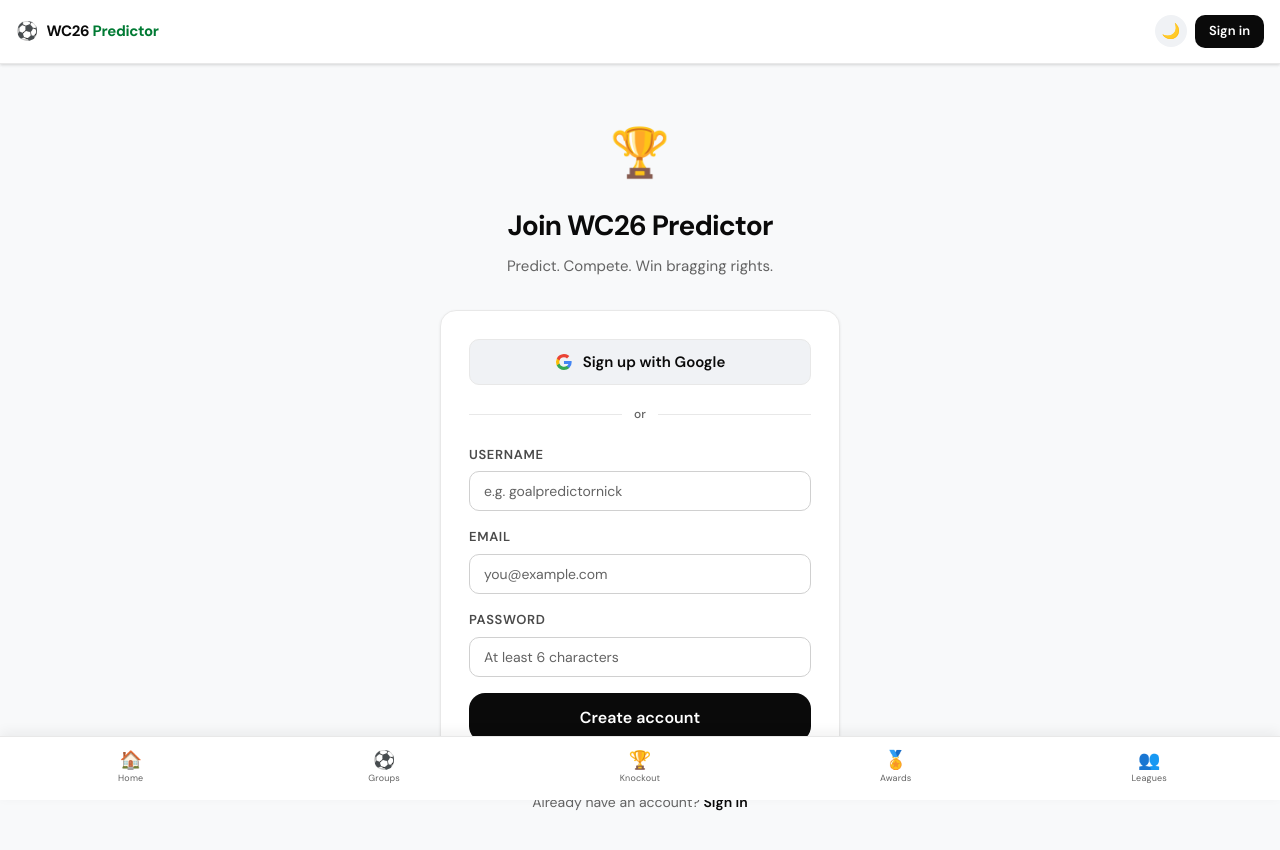
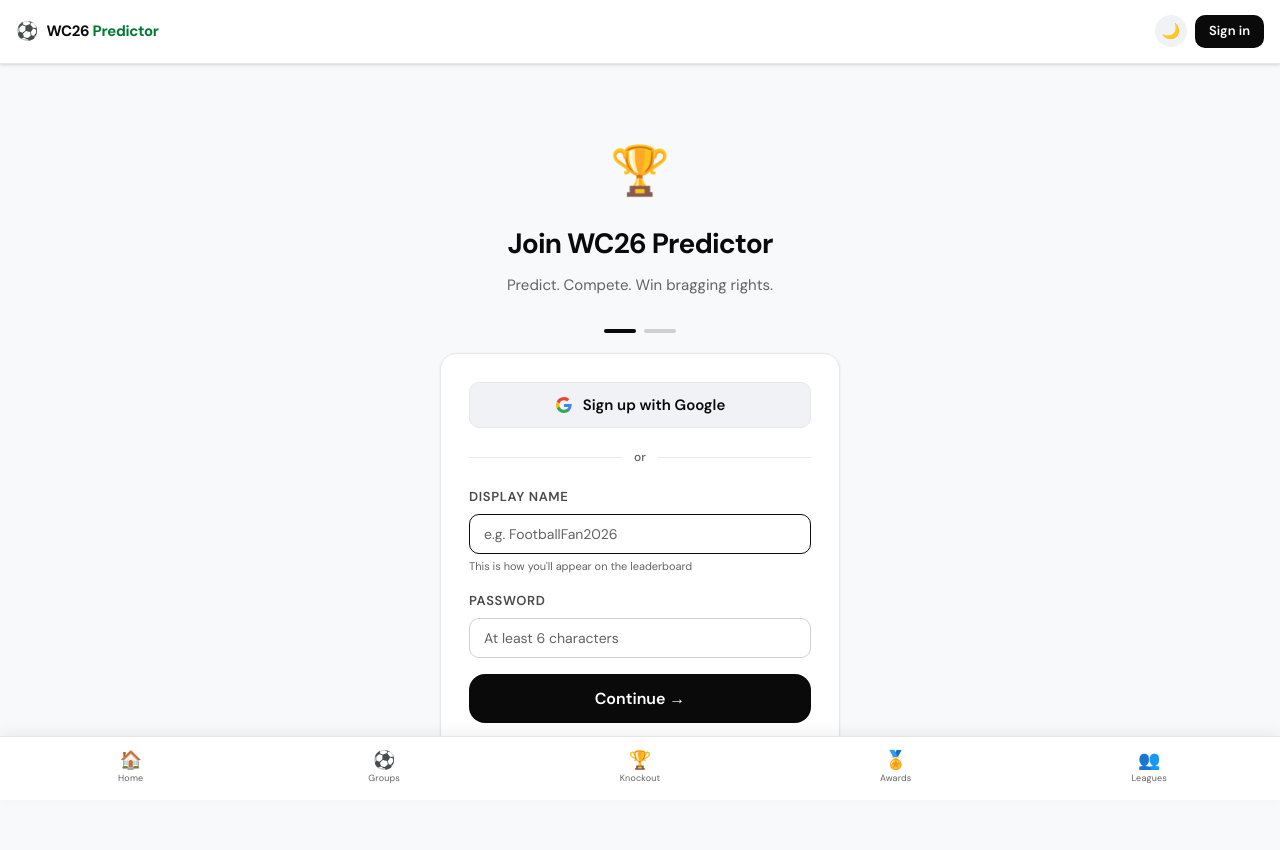
Before and after one commit to nickygregal12-cmyk/worldcup2026, a React (Vite) app: page /register in a window 1280 px wide. Shown: the top 850 px of the page. Built offline with nearby package versions, Linux system fonts and the light colour scheme.

Commit message:
improve auth - forgot password, 2-step register, spam warning

```diff
--- a/src/App.jsx
+++ b/src/App.jsx
@@ -18,6 +18,7 @@ import Profile from './pages/Profile.jsx'
 import AdminPanel from './pages/AdminPanel.jsx'
 import AuthCallback from './pages/AuthCallback.jsx'
 import HowToPlay from './pages/HowToPlay.jsx'
+import ResetPassword from './pages/ResetPassword.jsx'
 
 function ProtectedRoute({ children }) {
   const { user, isLoading } = useAuthStore()
@@ -68,6 +69,7 @@ export default function App() {
           <Route path="/profile" element={<ProtectedRoute><Profile /></ProtectedRoute>} />
           <Route path="/admin" element={<AdminRoute><AdminPanel /></AdminRoute>} />
           <Route path="/how-to-play" element={<HowToPlay />} />
+          <Route path="/reset-password" element={<ResetPassword />} />
           <Route path="*" element={<Navigate to="/" replace />} />
         </Routes>
       </main>
--- a/src/pages/Register.jsx
+++ b/src/pages/Register.jsx
@@ -2,33 +2,43 @@ import { useState } from 'react'
 import { Link, useNavigate } from 'react-router-dom'
 import { signUpWithEmail, signInWithGoogle } from '../lib/supabase.js'
 
+const GoogleIcon = () => (
+  <svg width="18" height="18" viewBox="0 0 18 18">
+    <path fill="#4285F4" d="M16.51 8H8.98v3h4.3c-.18 1-.74 1.48-1.6 2.04v2.01h2.6a7.8 7.8 0 0 0 2.38-5.88c0-.57-.05-.66-.15-1.18z"/>
+    <path fill="#34A853" d="M8.98 17c2.16 0 3.97-.72 5.3-1.94l-2.6-2.04a4.8 4.8 0 0 1-7.18-2.54H1.83v2.07A8 8 0 0 0 8.98 17z"/>
+    <path fill="#FBBC05" d="M4.5 10.52a4.8 4.8 0 0 1 0-3.04V5.41H1.83a8 8 0 0 0 0 7.18l2.67-2.07z"/>
+    <path fill="#EA4335" d="M8.98 4.18c1.17 0 2.23.4 3.06 1.2l2.3-2.3A8 8 0 0 0 1.83 5.4L4.5 7.49a4.77 4.77 0 0 1 4.48-3.3z"/>
+  </svg>
+)
+
 export default function Register() {
+  const [step, setStep] = useState(1) // 1 = name+pass, 2 = email
+  const [username, setUsername] = useState('')
+  const [password, setPassword] = useState('')
   const [email, setEmail] = useState('')
-  const [password, setPassword] = useState('')
-  const [username, setUsername] = useState('')
   const [error, setError] = useState('')
   const [loading, setLoading] = useState(false)
   const [success, setSuccess] = useState(false)
   const navigate = useNavigate()
 
+  const handleStep1 = (e) => {
+    e.preventDefault()
+    setError('')
+    if (username.length < 3) { setError('Display name must be at least 3 characters'); return }
+    if (password.length < 6) { setError('Password must be at least 6 characters'); return }
+    setStep(2)
+  }
+
   const handleRegister = async (e) => {
     e.preventDefault()
     setError('')
-    if (password.length < 6) {
-      setError('Password must be at least 6 characters')
-      return
-    }
-    if (username.length < 3) {
-      setError('Username must be at least 3 characters')
-      return
-    }
+    if (!email.includes('@')) { setError('Please enter a valid email'); return }
     setLoading(true)
-    const { data, error } = await signUpWithEmail(email, password, username)
+    const { error } = await signUpWithEmail(email, password, username)
     if (error) {
       setError(error.message)
     } else {
       setSuccess(true)
-      setTimeout(() => navigate('/'), 2000)
     }
     setLoading(false)
   }
@@ -40,15 +50,40 @@ export default function Register() {
 
   if (success) {
     return (
+      <div style={{ minHeight: '100vh', display: 'flex', alignItems: 'center', justifyContent: 'center', padding: '24px', background: 'var(--bg-secondary)' }}>
+        <div style={{ textAlign: 'center', maxWidth: '380px' }} className="fade-in">
+          <div style={{ fontSize: '64px', marginBottom: '16px' }}>🎉</div>
+          <h2 style={{ fontSize: '24px', fontWeight: '800', marginBottom: '8px' }}>You're in!</h2>
+          <p style={{ color: 'var(--text-muted)', fontSize: '15px', marginBottom: '20px' }}>
+            Welcome to WC26 Predictor, <strong>{username}</strong>!
+          </p>
+
+          {/* Spam warning */}
           <div style={{
-        minHeight: '100vh', display: 'flex', alignItems: 'center',
-        justifyContent: 'center', padding: '24px',
+            padding: '16px', background: 'var(--accent-gold-light)',
+            border: '1px solid var(--accent-gold)',
+            borderRadius: 'var(--radius-md)', marginBottom: '20px', textAlign: 'left',
           }}>
-        <div style={{ textAlign: 'center' }} className="fade-in">
-          <div style={{ fontSize: '64px', marginBottom: '16px' }}>🎉</div>
-          <h2 style={{ fontSize: '24px', fontWeight: '800' }}>You're in!</h2>
-          <p style={{ color: 'var(--text-muted)', marginTop: '8px' }}>
-            Check your email to confirm your account
+            <div style={{ fontWeight: '700', fontSize: '14px', color: 'var(--accent-gold)', marginBottom: '6px' }}>
+              📬 Check your email
+            </div>
+            <div style={{ fontSize: '13px', color: 'var(--text-secondary)', lineHeight: '1.5' }}>
+              We sent a confirmation link to <strong>{email}</strong>.
+              If it doesn't arrive in a minute, <strong>check your spam or junk folder</strong>.
+            </div>
+          </div>
+
+          <div style={{ fontSize: '13px', color: 'var(--text-muted)', marginBottom: '20px' }}>
+            You can start predicting straight away — your picks will be saved once you confirm your email.
+          </div>
+
+          <button onClick={() => navigate('/predictions')} className="btn btn-primary btn-full btn-lg">
+            ⚽ Start predicting
+          </button>
+
+          <p style={{ marginTop: '16px', fontSize: '13px', color: 'var(--text-muted)' }}>
+            Already confirmed?{' '}
+            <Link to="/login" style={{ color: 'var(--accent-blue)', fontWeight: '600' }}>Sign in</Link>
           </p>
         </div>
       </div>
@@ -56,33 +91,32 @@ export default function Register() {
   }
 
   return (
-    <div style={{
-      minHeight: '100vh', display: 'flex', alignItems: 'center',
-      justifyContent: 'center', padding: '24px 16px',
-      background: 'var(--bg-secondary)',
-    }}>
+    <div style={{ minHeight: '100vh', display: 'flex', alignItems: 'center', justifyContent: 'center', padding: '24px 16px', background: 'var(--bg-secondary)' }}>
       <div style={{ width: '100%', maxWidth: '400px' }} className="fade-in">
         <div style={{ textAlign: 'center', marginBottom: '32px' }}>
           <div style={{ fontSize: '48px', marginBottom: '12px' }}>🏆</div>
-          <h1 style={{ fontSize: '28px', fontWeight: '800', letterSpacing: '-0.03em' }}>
-            Join WC26 Predictor
-          </h1>
+          <h1 style={{ fontSize: '28px', fontWeight: '800', letterSpacing: '-0.03em' }}>Join WC26 Predictor</h1>
           <p style={{ color: 'var(--text-muted)', marginTop: '6px', fontSize: '15px' }}>
             Predict. Compete. Win bragging rights.
           </p>
         </div>
 
+        {/* Step indicator */}
+        <div style={{ display: 'flex', gap: '8px', marginBottom: '20px', justifyContent: 'center' }}>
+          {[1, 2].map(s => (
+            <div key={s} style={{
+              width: '32px', height: '4px', borderRadius: '2px',
+              background: s <= step ? 'var(--primary)' : 'var(--border-medium)',
+              transition: 'background 0.2s',
+            }} />
+          ))}
+        </div>
+
         <div className="card" style={{ padding: '28px' }}>
-          <button onClick={handleGoogle} className="btn btn-secondary btn-full" style={{
-            marginBottom: '20px', padding: '12px', fontSize: '15px', gap: '10px',
-          }}>
-            <svg width="18" height="18" viewBox="0 0 18 18">
-              <path fill="#4285F4" d="M16.51 8H8.98v3h4.3c-.18 1-.74 1.48-1.6 2.04v2.01h2.6a7.8 7.8 0 0 0 2.38-5.88c0-.57-.05-.66-.15-1.18z"/>
-              <path fill="#34A853" d="M8.98 17c2.16 0 3.97-.72 5.3-1.94l-2.6-2.04a4.8 4.8 0 0 1-7.18-2.54H1.83v2.07A8 8 0 0 0 8.98 17z"/>
-              <path fill="#FBBC05" d="M4.5 10.52a4.8 4.8 0 0 1 0-3.04V5.41H1.83a8 8 0 0 0 0 7.18l2.67-2.07z"/>
-              <path fill="#EA4335" d="M8.98 4.18c1.17 0 2.23.4 3.06 1.2l2.3-2.3A8 8 0 0 0 1.83 5.4L4.5 7.49a4.77 4.77 0 0 1 4.48-3.3z"/>
-            </svg>
-            Sign up with Google
+          {step === 1 ? (
+            <>
+              <button onClick={handleGoogle} className="btn btn-secondary btn-full" style={{ marginBottom: '20px', padding: '12px', fontSize: '15px', gap: '10px' }}>
+                <GoogleIcon /> Sign up with Google
               </button>
 
               <div style={{ display: 'flex', alignItems: 'center', gap: '12px', marginBottom: '20px' }}>
@@ -91,58 +125,73 @@ export default function Register() {
                 <div style={{ flex: 1, height: '1px', background: 'var(--border-light)' }} />
               </div>
 
-          <form onSubmit={handleRegister}>
+              <form onSubmit={handleStep1}>
                 <div className="form-group">
-              <label className="label">Username</label>
-              <input
-                className="input"
-                type="text"
-                placeholder="e.g. goalpredictornick"
-                value={username}
-                onChange={e => setUsername(e.target.value.toLowerCase().replace(/\s/g, ''))}
-                required
-              />
+                  <label className="label">Display name</label>
+                  <input className="input" type="text" placeholder="e.g. FootballFan2026"
+                    value={username} onChange={e => setUsername(e.target.value.replace(/\s/g, ''))}
+                    required autoFocus maxLength={20} />
+                  <div style={{ fontSize: '11px', color: 'var(--text-muted)', marginTop: '4px' }}>
+                    This is how you'll appear on the leaderboard
                   </div>
-            <div className="form-group">
-              <label className="label">Email</label>
-              <input
-                className="input"
-                type="email"
-                placeholder="you@example.com"
-                value={email}
-                onChange={e => setEmail(e.target.value)}
-                required
-              />
                 </div>
                 <div className="form-group">
                   <label className="label">Password</label>
-              <input
-                className="input"
-                type="password"
-                placeholder="At least 6 characters"
-                value={password}
-                onChange={e => setPassword(e.target.value)}
-                required
-              />
+                  <input className="input" type="password" placeholder="At least 6 characters"
+                    value={password} onChange={e => setPassword(e.target.value)} required />
                 </div>
 
                 {error && (
-              <div style={{
-                padding: '10px 14px',
-                background: 'var(--accent-red-light)',
-                color: 'var(--accent-red)',
-                borderRadius: 'var(--radius-md)',
-                fontSize: '13px',
-                marginBottom: '16px',
-              }}>
+                  <div style={{ padding: '10px 14px', background: 'var(--accent-red-light)', color: 'var(--accent-red)', borderRadius: 'var(--radius-md)', fontSize: '13px', marginBottom: '16px' }}>
+                    {error}
+                  </div>
+                )}
+
+                <button type="submit" className="btn btn-primary btn-full btn-lg">
+                  Continue →
+                </button>
+              </form>
+            </>
+          ) : (
+            <form onSubmit={handleRegister}>
+              <div style={{ display: 'flex', alignItems: 'center', gap: '10px', marginBottom: '20px', padding: '12px', background: 'var(--accent-green-light)', borderRadius: 'var(--radius-md)' }}>
+                <div style={{ width: '36px', height: '36px', borderRadius: '50%', background: 'var(--primary)', color: 'white', display: 'flex', alignItems: 'center', justifyContent: 'center', fontSize: '14px', fontWeight: '800', flexShrink: 0 }}>
+                  {username[0]?.toUpperCase()}
+                </div>
+                <div>
+                  <div style={{ fontWeight: '700', fontSize: '14px' }}>{username}</div>
+                  <button type="button" onClick={() => { setStep(1); setError('') }} style={{ fontSize: '12px', color: 'var(--accent-blue)', background: 'none', border: 'none', cursor: 'pointer', padding: 0 }}>
+                    Change name
+                  </button>
+                </div>
+              </div>
+
+              <div className="form-group">
+                <label className="label">Email address</label>
+                <input className="input" type="email" placeholder="you@example.com"
+                  value={email} onChange={e => setEmail(e.target.value)} required autoFocus />
+                <div style={{ fontSize: '11px', color: 'var(--text-muted)', marginTop: '4px' }}>
+                  Used to sign in and recover your account
+                </div>
+              </div>
+
+              {error && (
+                <div style={{ padding: '10px 14px', background: 'var(--accent-red-light)', color: 'var(--accent-red)', borderRadius: 'var(--radius-md)', fontSize: '13px', marginBottom: '16px' }}>
                   {error}
                 </div>
               )}
 
               <button type="submit" className="btn btn-primary btn-full btn-lg" disabled={loading}>
-              {loading ? <div className="spinner" style={{ width: '18px', height: '18px', borderWidth: '2px' }} /> : 'Create account'}
+                {loading
+                  ? <div className="spinner" style={{ width: '18px', height: '18px', borderWidth: '2px' }} />
+                  : '🏆 Create account'}
+              </button>
+
+              <button type="button" onClick={() => { setStep(1); setError('') }} className="btn btn-secondary btn-full" style={{ marginTop: '10px' }}>
+                ← Back
               </button>
             </form>
+          )}
         </div>
 
         <p style={{ textAlign: 'center', marginTop: '20px', fontSize: '14px', color: 'var(--text-muted)' }}>
```
Also changed, not shown: src/pages/ResetPassword.jsx (added, +69 -0 lines). Lines whose indentation alone changed are shown as unchanged.
